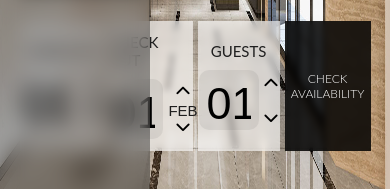
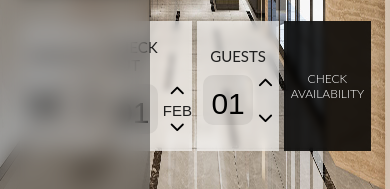
Before and after one commit to FlavioAvdulla/Hotel-Booking-System, a React (Vite) app in the folder FrontEnd/: page / in a window 390 px wide. Shown: the part 582-771 px from the top of the page. Built offline with nearby package versions, Linux system fonts and the light colour scheme.

Commit message:
web_update

```diff
--- a/FrontEnd/src/components/Home/Header/Header.css
+++ b/FrontEnd/src/components/Home/Header/Header.css
@@ -260,14 +260,14 @@
     }
 
     .date input {
-        width: 60px;
-        height: 60px;
+        width: 50px;
+        height: 50px;
         padding: 15px 8px 8px 8px;
         border: none;
         background-color: #00000010;
         outline: none;
         text-align: center;
-        font-size: 45px;
+        font-size: 30px;
         font-family: "Bahnschrift Condensed", sans-serif;
         justify-content: center;
         border-radius: 10px;
```
